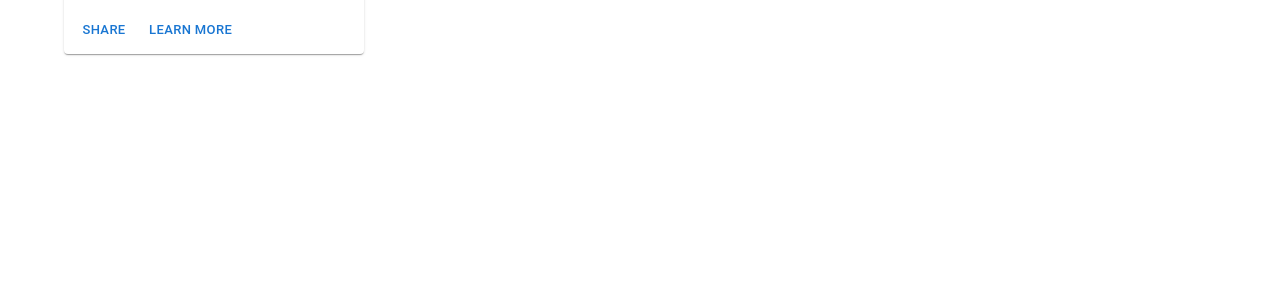
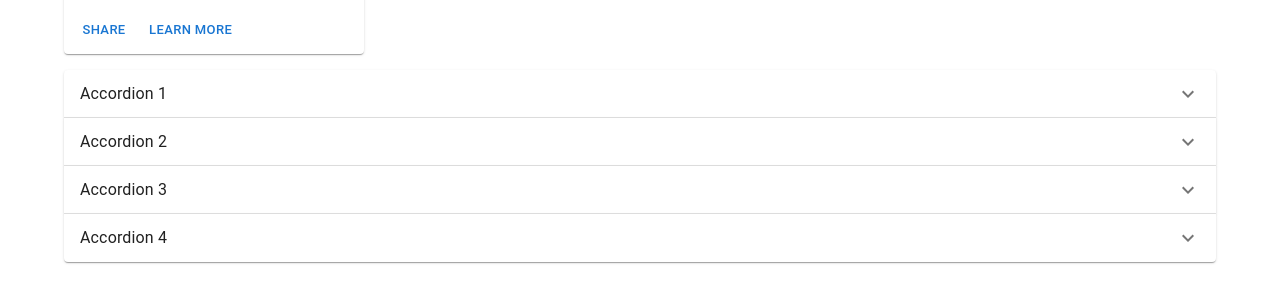
Before and after one commit to manoj19-github/material-react, a React (Create React App) app: page / in a window 1280 px wide. Shown: the part 2634-2936 px from the top of the page. Before the commit the page ends 2752 px from the top, so only its background shows below. Built offline with nearby package versions, Linux system fonts and the light colour scheme.

Commit message:
accordion complete

```diff
--- a/src/App.tsx
+++ b/src/App.tsx
@@ -1,4 +1,5 @@
 import "./App.css";
+import MuiAccordian from "./components/MuiAccordian";
 import MuiAutoComplete from "./components/MuiAutoComplete";
 import MuiButtons from "./components/MuiButtons";
 import MuiCard from "./components/MuiCard";
@@ -25,6 +26,7 @@ function App() {
       <MuiAutoComplete />
       <MuiLayouts />
       <MuiCard />
+      <MuiAccordian />
     </div>
   );
 }
--- /dev/null
+++ b/src/components/MuiAccordian.tsx
@@ -0,0 +1,109 @@
+import React, { useState } from "react";
+import {
+  Accordion,
+  AccordionSummary,
+  AccordionDetails,
+  Typography,
+} from "@mui/material";
+import ExpandMoreIcon from "@mui/icons-material/ExpandMore";
+
+const MuiAccordian = () => {
+  const [isExpanded, setIsExpanded] = useState<string | boolean>(false);
+  const handleExpanded = (isExpanded: boolean, panel: string) => {
+    setIsExpanded(isExpanded ? panel : false);
+  };
+  return (
+    <div style={{ marginTop: "1rem" }}>
+      <Accordion
+        expanded={isExpanded === "panel1"}
+        onChange={(event: any, isExpanded: boolean) =>
+          handleExpanded(isExpanded, "panel1")
+        }
+      >
+        <AccordionSummary
+          id="panel1-header"
+          aria-control="panel1-content"
+          expandIcon={<ExpandMoreIcon />}
+        >
+          <Typography>Accordion 1</Typography>
+        </AccordionSummary>
+        <AccordionDetails>
+          <Typography variant="body2">
+            Lorem ipsum dolor sit, amet consectetur adipisicing elit. Sapiente
+            accusantium quos eveniet aliquam laboriosam porro repellendus a aut
+            atque molestiae possimus perferendis nam illum, magni vitae
+            obcaecati! Quam, quo eos!
+          </Typography>
+        </AccordionDetails>
+      </Accordion>
+      <Accordion
+        expanded={isExpanded === "panel2"}
+        onChange={(event: any, isExpanded: boolean) =>
+          handleExpanded(isExpanded, "panel2")
+        }
+      >
+        <AccordionSummary
+          id="panel2-header"
+          aria-control="panel2-content"
+          expandIcon={<ExpandMoreIcon />}
+        >
+          <Typography>Accordion 2</Typography>
+        </AccordionSummary>
+        <AccordionDetails>
+          <Typography variant="body2">
+            Lorem ipsum dolor sit, amet consectetur adipisicing elit. Sapiente
+            accusantium quos eveniet aliquam laboriosam porro repellendus a aut
+            atque molestiae possimus perferendis nam illum, magni vitae
+            obcaecati! Quam, quo eos!
+          </Typography>
+        </AccordionDetails>
+      </Accordion>
+      <Accordion
+        expanded={isExpanded === "panel3"}
+        onChange={(event: any, isExpanded: boolean) =>
+          handleExpanded(isExpanded, "panel3")
+        }
+      >
+        <AccordionSummary
+          id="panel-header"
+          aria-control="panel3-content"
+          expandIcon={<ExpandMoreIcon />}
+        >
+          <Typography>Accordion 3</Typography>
+        </AccordionSummary>
+        <AccordionDetails>
+          <Typography variant="body2">
+            Lorem ipsum dolor sit, amet consectetur adipisicing elit. Sapiente
+            accusantium quos eveniet aliquam laboriosam porro repellendus a aut
+            atque molestiae possimus perferendis nam illum, magni vitae
+            obcaecati! Quam, quo eos!
+          </Typography>
+        </AccordionDetails>
+      </Accordion>
+      <Accordion
+        expanded={isExpanded === "panel4"}
+        onChange={(event: any, isExpanded: boolean) =>
+          handleExpanded(isExpanded, "panel4")
+        }
+      >
+        <AccordionSummary
+          id="panel4-header"
+          aria-control="panel4-content"
+          expandIcon={<ExpandMoreIcon />}
+        >
+          <Typography>Accordion 4</Typography>
+        </AccordionSummary>
+        <AccordionDetails>
+          <Typography variant="body2">
+            Lorem ipsum dolor sit, amet consectetur adipisicing elit. Sapiente
+            accusantium quos eveniet aliquam laboriosam porro repellendus a aut
+            atque molestiae possimus perferendis nam illum, magni vitae
+            obcaecati! Quam, quo eos!
+          </Typography>
+        </AccordionDetails>
+      </Accordion>
+    </div>
+  );
+};
+
+export default MuiAccordian;
```
